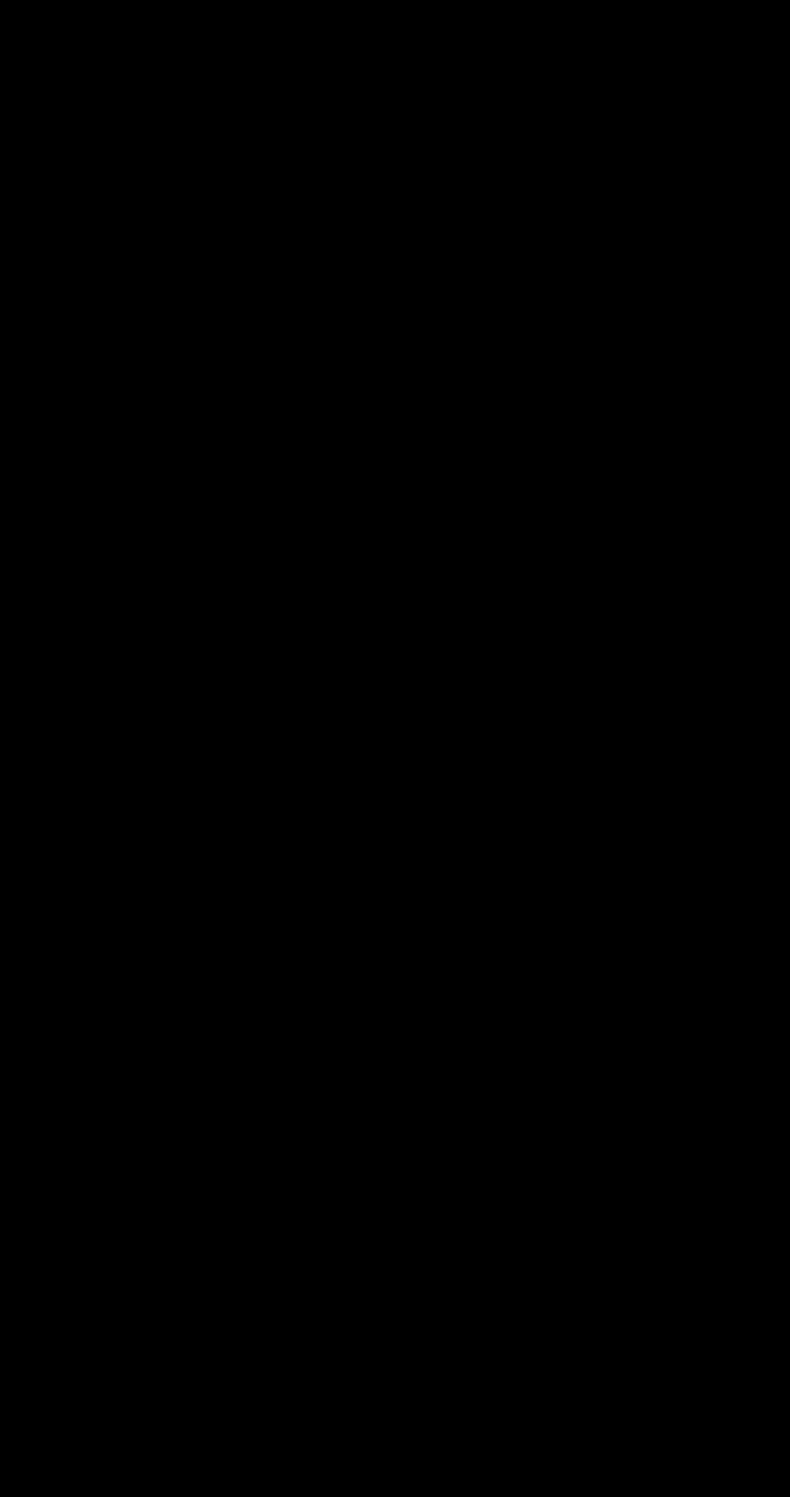
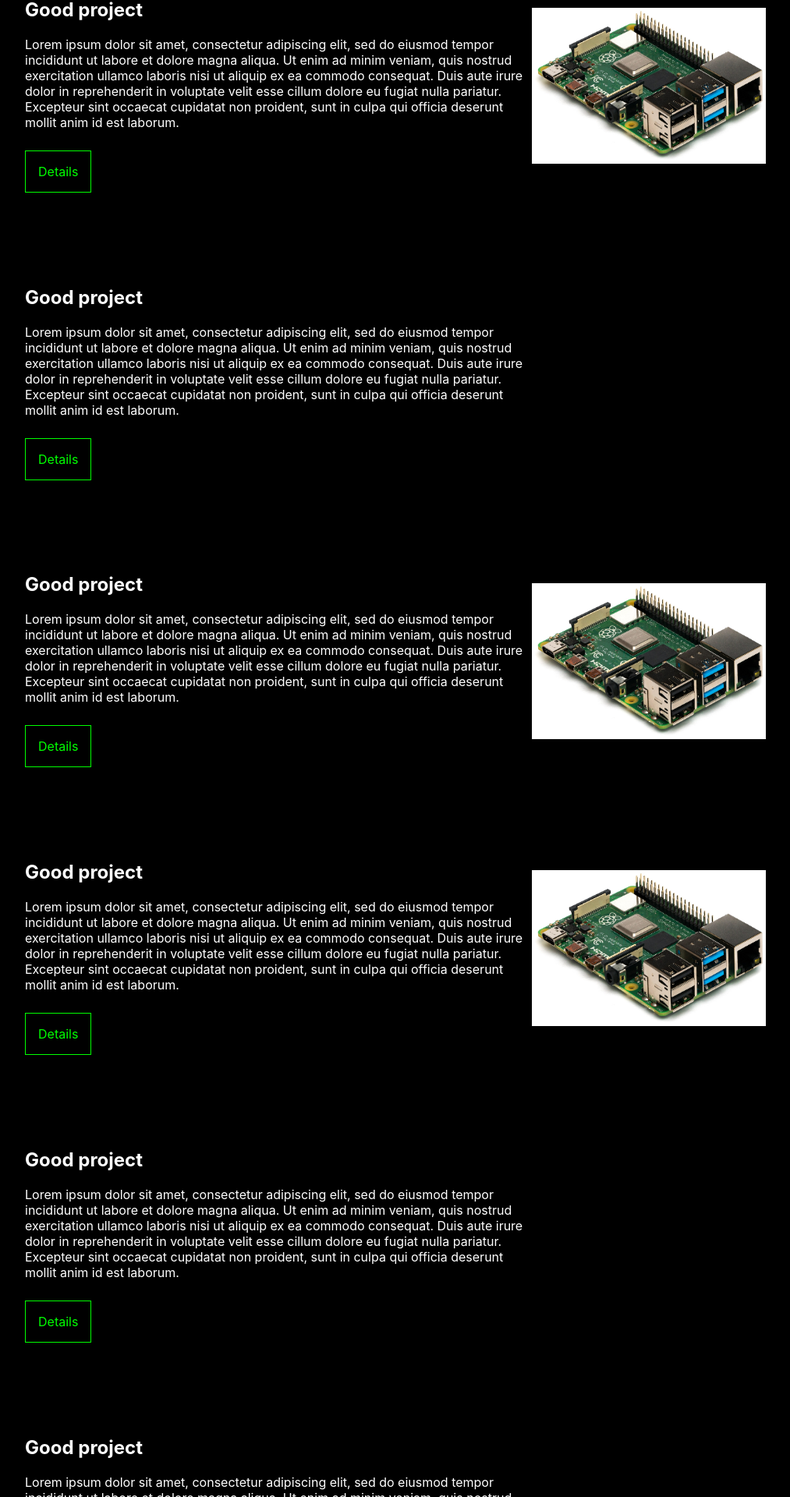
Before and after one commit to Ech4le/Portfolio, a React (Create React App) app in the folder front/: page /projects in a window 1280 px wide. Shown: the part 200-2120 px from the top of the page at 78% size, without its empty margins (192-1205 px from the left). Before the commit the page ends 800 px from the top, so only its background shows below. Built offline with nearby package versions, Linux system fonts and the light colour scheme.

Commit message:
projects added

```diff
--- /dev/null
+++ b/front/src/components/Project.jsx
@@ -0,0 +1,61 @@
+import styled from "styled-components"
+
+const DescriptionButton = styled.a`
+    text-decoration: none;
+    color: #0F0;
+    background-color: #000;
+    border: 1px solid #0F0;
+    padding: 16px;
+    margin-bottom: 100px;
+    display: inline-block;
+`;
+
+const ProjectDescription = styled.p`
+    margin-bottom: 26px;
+    width: 40em;
+`;
+
+const ProjectWrapper = styled.div`
+    width: 50em;
+    display: grid;
+    grid-template-columns: repeat(2, 1fr);
+    grid-gap: 10px;
+    grid-auto-rows: minmax(100px, auto);
+
+    .one {
+        grid-column: 1;
+        grid-row: 1;
+    }
+
+    .two {
+        grid-column: 2;
+        grid-row: 1;
+    }
+`;
+
+const ProjectImage = styled.img`
+    width: 300px;
+    height: 200px;
+    float: right;
+    margin-top: 2em;
+`;
+
+const Project = (props) => {
+    return <ProjectWrapper>
+        <div className="one">
+            <h2>{props.name}</h2>
+            <ProjectDescription>{props.description}</ProjectDescription>
+            <DescriptionButton href={props.link}>Details</DescriptionButton>
+        </div>
+        <div className="two">
+            {
+            props.image !== undefined
+                ? <ProjectImage src={props.image} alt=""/>
+                : ""
+            }
+
+        </div>
+    </ProjectWrapper>
+}
+
+export default Project
--- a/front/src/pages/projects.js
+++ b/front/src/pages/projects.js
@@ -1,10 +1,51 @@
 import { HomeWrapper } from '../components/GlobalStyles';
+import Project from '../components/Project';
+import Raspberry from "../assets/Raspberry.jpg"
 
 const Projects = () => {
     return <HomeWrapper>
-        <h1>
-            ASD
-        </h1>
+        <h1>My projects:</h1>
+        <Project name="Good project" description="Lorem ipsum dolor sit amet,
+        consectetur adipiscing elit, sed do eiusmod tempor incididunt ut labore et dolore magna aliqua.
+        Ut enim ad minim veniam, quis nostrud exercitation ullamco laboris nisi ut aliquip ex ea commodo consequat.
+        Duis aute irure dolor in reprehenderit in voluptate velit esse cillum dolore eu fugiat nulla pariatur.
+        Excepteur sint occaecat cupidatat non proident, sunt in culpa qui officia deserunt mollit anim id est laborum." link="#" image={Raspberry} />
+
+        <Project name="Good project" description="Lorem ipsum dolor sit amet,
+        consectetur adipiscing elit, sed do eiusmod tempor incididunt ut labore et dolore magna aliqua.
+        Ut enim ad minim veniam, quis nostrud exercitation ullamco laboris nisi ut aliquip ex ea commodo consequat.
+        Duis aute irure dolor in reprehenderit in voluptate velit esse cillum dolore eu fugiat nulla pariatur.
+        Excepteur sint occaecat cupidatat non proident, sunt in culpa qui officia deserunt mollit anim id est laborum." link="#" />
+
+        <Project name="Good project" description="Lorem ipsum dolor sit amet,
+        consectetur adipiscing elit, sed do eiusmod tempor incididunt ut labore et dolore magna aliqua.
+        Ut enim ad minim veniam, quis nostrud exercitation ullamco laboris nisi ut aliquip ex ea commodo consequat.
+        Duis aute irure dolor in reprehenderit in voluptate velit esse cillum dolore eu fugiat nulla pariatur.
+        Excepteur sint occaecat cupidatat non proident, sunt in culpa qui officia deserunt mollit anim id est laborum." link="#" image={Raspberry} />
+
+        <Project name="Good project" description="Lorem ipsum dolor sit amet,
+        consectetur adipiscing elit, sed do eiusmod tempor incididunt ut labore et dolore magna aliqua.
+        Ut enim ad minim veniam, quis nostrud exercitation ullamco laboris nisi ut aliquip ex ea commodo consequat.
+        Duis aute irure dolor in reprehenderit in voluptate velit esse cillum dolore eu fugiat nulla pariatur.
+        Excepteur sint occaecat cupidatat non proident, sunt in culpa qui officia deserunt mollit anim id est laborum." link="#" image={Raspberry} />
+
+        <Project name="Good project" description="Lorem ipsum dolor sit amet,
+        consectetur adipiscing elit, sed do eiusmod tempor incididunt ut labore et dolore magna aliqua.
+        Ut enim ad minim veniam, quis nostrud exercitation ullamco laboris nisi ut aliquip ex ea commodo consequat.
+        Duis aute irure dolor in reprehenderit in voluptate velit esse cillum dolore eu fugiat nulla pariatur.
+        Excepteur sint occaecat cupidatat non proident, sunt in culpa qui officia deserunt mollit anim id est laborum." link="#" />
+
+        <Project name="Good project" description="Lorem ipsum dolor sit amet,
+        consectetur adipiscing elit, sed do eiusmod tempor incididunt ut labore et dolore magna aliqua.
+        Ut enim ad minim veniam, quis nostrud exercitation ullamco laboris nisi ut aliquip ex ea commodo consequat.
+        Duis aute irure dolor in reprehenderit in voluptate velit esse cillum dolore eu fugiat nulla pariatur.
+        Excepteur sint occaecat cupidatat non proident, sunt in culpa qui officia deserunt mollit anim id est laborum." link="#" />
+
+        <Project name="Good project" description="Lorem ipsum dolor sit amet,
+        consectetur adipiscing elit, sed do eiusmod tempor incididunt ut labore et dolore magna aliqua.
+        Ut enim ad minim veniam, quis nostrud exercitation ullamco laboris nisi ut aliquip ex ea commodo consequat.
+        Duis aute irure dolor in reprehenderit in voluptate velit esse cillum dolore eu fugiat nulla pariatur.
+        Excepteur sint occaecat cupidatat non proident, sunt in culpa qui officia deserunt mollit anim id est laborum." link="#" />
     </HomeWrapper>
 }
 
```
Also changed, not shown: front/src/assets/Raspberry.jpg (added).
